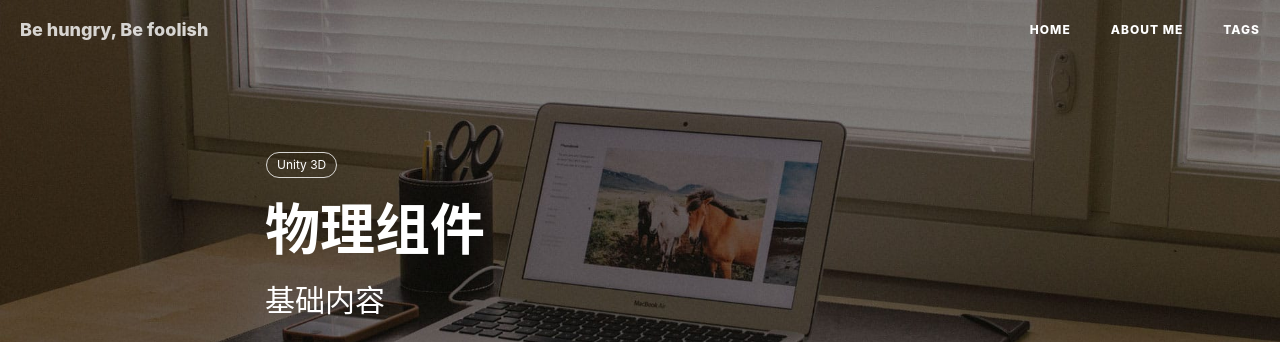
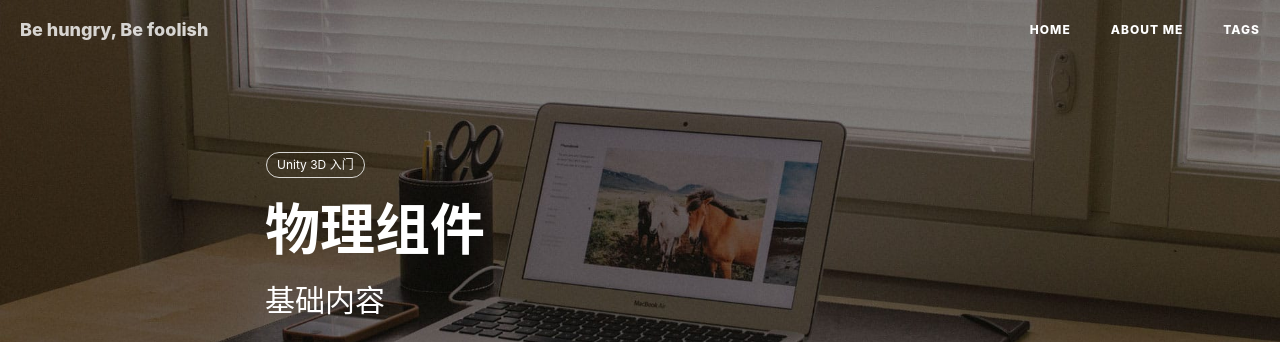
Before and after one commit to AIaimuti/aiaimuti.github.io, a Jekyll site: the page built from _posts/2020-4-5-Physical_component.md, in a window 1280 px wide and 900 px high. Shown: the top 342 px of the window. Built offline with Jekyll 4.4.1, drawn with Linux system fonts in a browser that asks for light colours; nearby versions of some CDN libraries; comment, search, counter and statistics services are not loaded.

Commit message:
Update 2020-4-5-Physical_component.md

```diff
--- a/_posts/2020-4-5-Physical_component.md
+++ b/_posts/2020-4-5-Physical_component.md
@@ -7,7 +7,7 @@ author:     AIaimuti
 header-img: img/post-bg-open-source-blog.jpg
 catalog: true
 tags:
-    - Unity 3D
+    - Unity 3D 入门
 ---
 
 # 钢体
```
